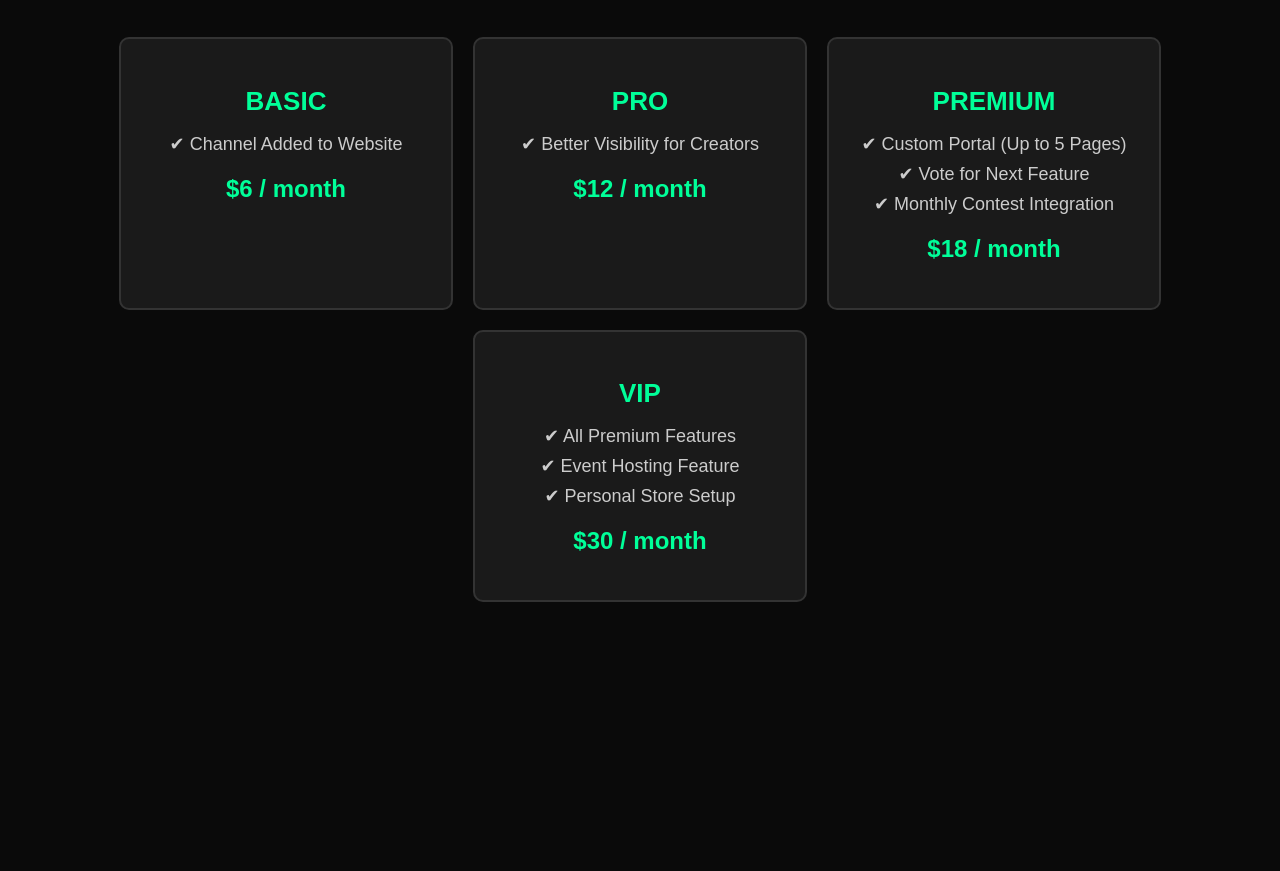
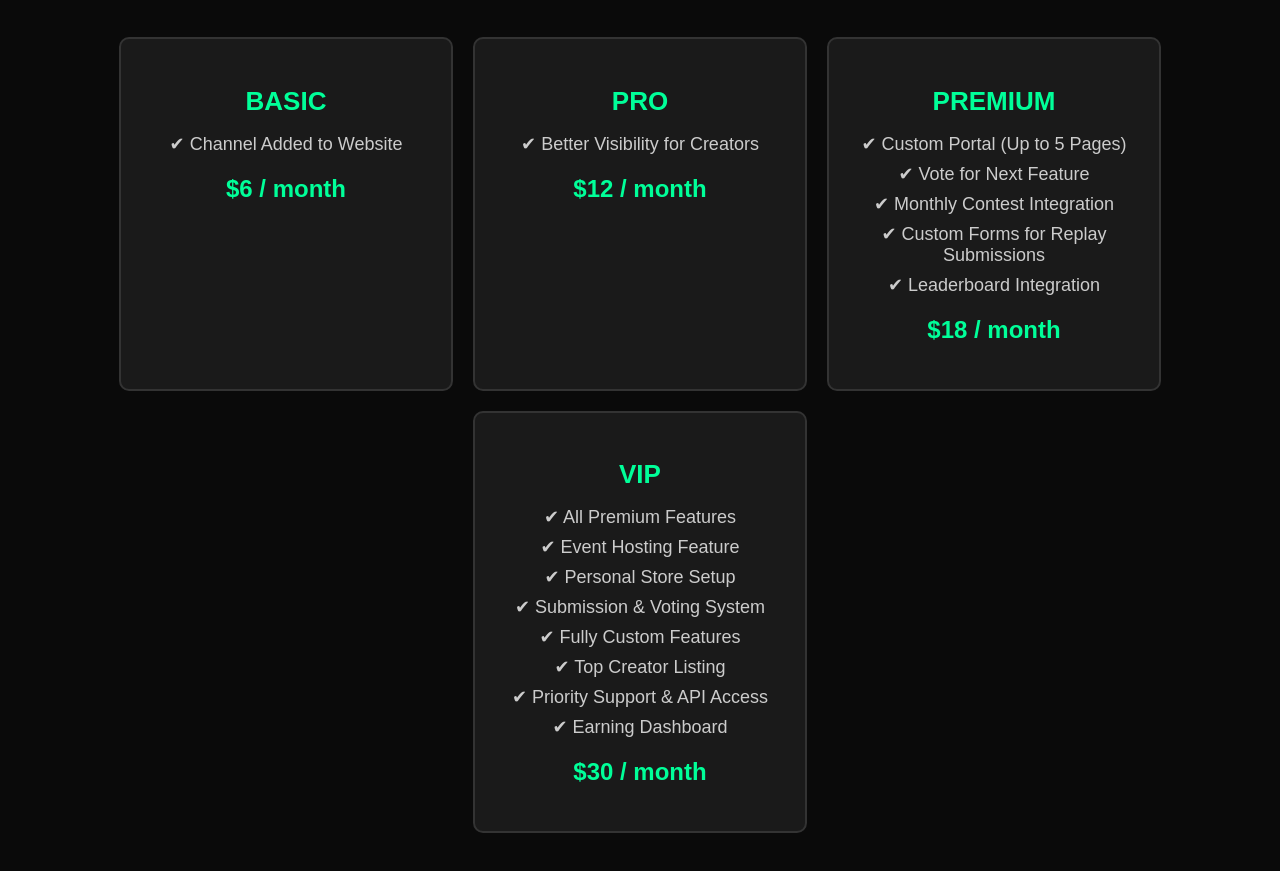
Before and after one commit to PRINCE16082007/SquadVertex, a plain HTML site: page Test1.html in a window 1280 px wide. Shown: the part 171-1042 px from the top of the page. Before the commit the page ends 823 px from the top, so only its background shows below. Drawn offline with Linux system fonts and the light colour scheme; a script that the page names is missing.

Commit message:
Update Test1.html

```diff
--- a/Test1.html
+++ b/Test1.html
@@ -111,6 +111,8 @@
       <li>✔ Custom Portal (Up to 5 Pages)</li>
       <li>✔ Vote for Next Feature</li>
       <li>✔ Monthly Contest Integration</li>
+      <li>✔ Custom Forms for Replay Submissions</li>
+      <li>✔ Leaderboard Integration</li>
         </ul>
         <div class="price">$18 / month</div>
         <div id="paypal-container-PREMIUM" class="paypal-container"></div>
@@ -123,6 +125,11 @@
         <li>✔ All Premium Features</li>
       <li>✔ Event Hosting Feature</li>
       <li>✔ Personal Store Setup</li>
+      <li>✔ Submission &amp; Voting System</li>
+      <li>✔ Fully Custom Features</li>
+      <li>✔ Top Creator Listing</li>
+      <li>✔ Priority Support &amp; API Access</li>
+      <li>✔ Earning Dashboard</li>
         </ul>
         <div class="price">$30 / month</div>
         <div id="paypal-container-VIP" class="paypal-container"></div>
```
Lines whose indentation alone changed are shown as unchanged.
